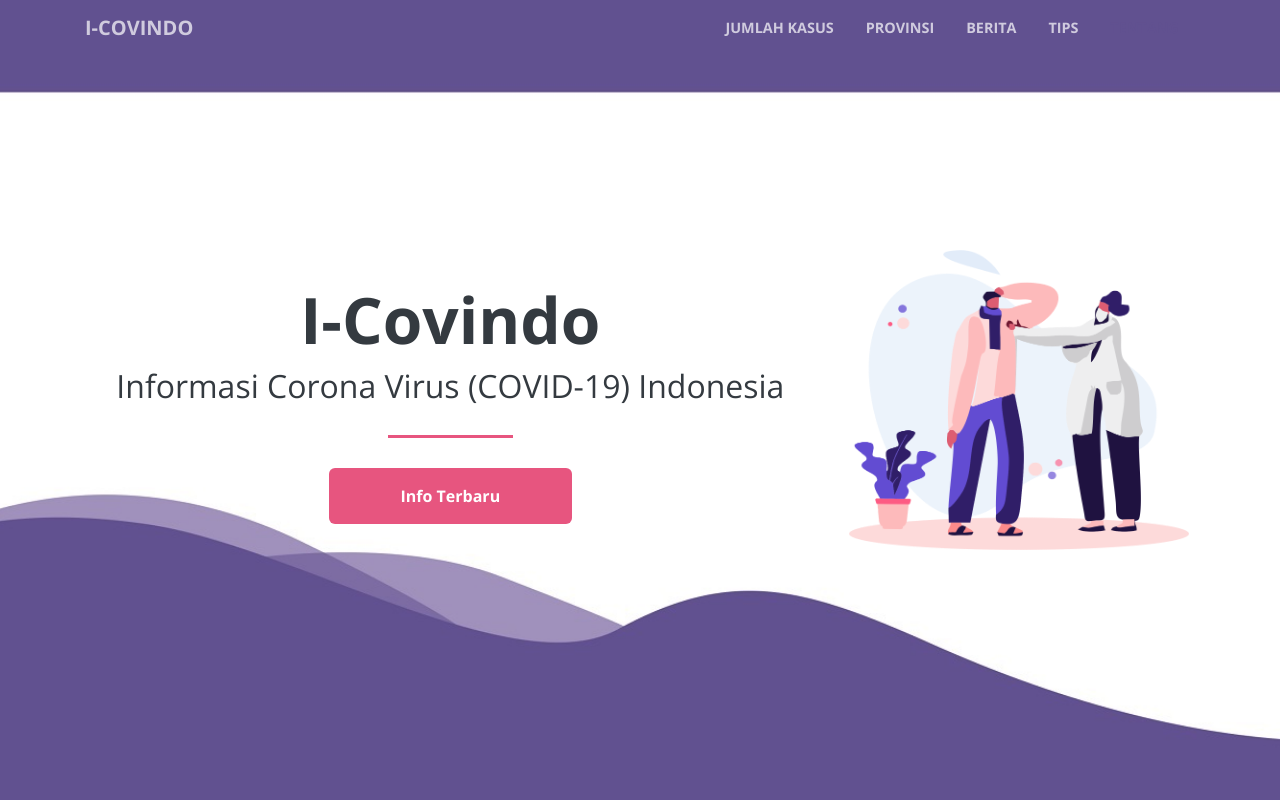
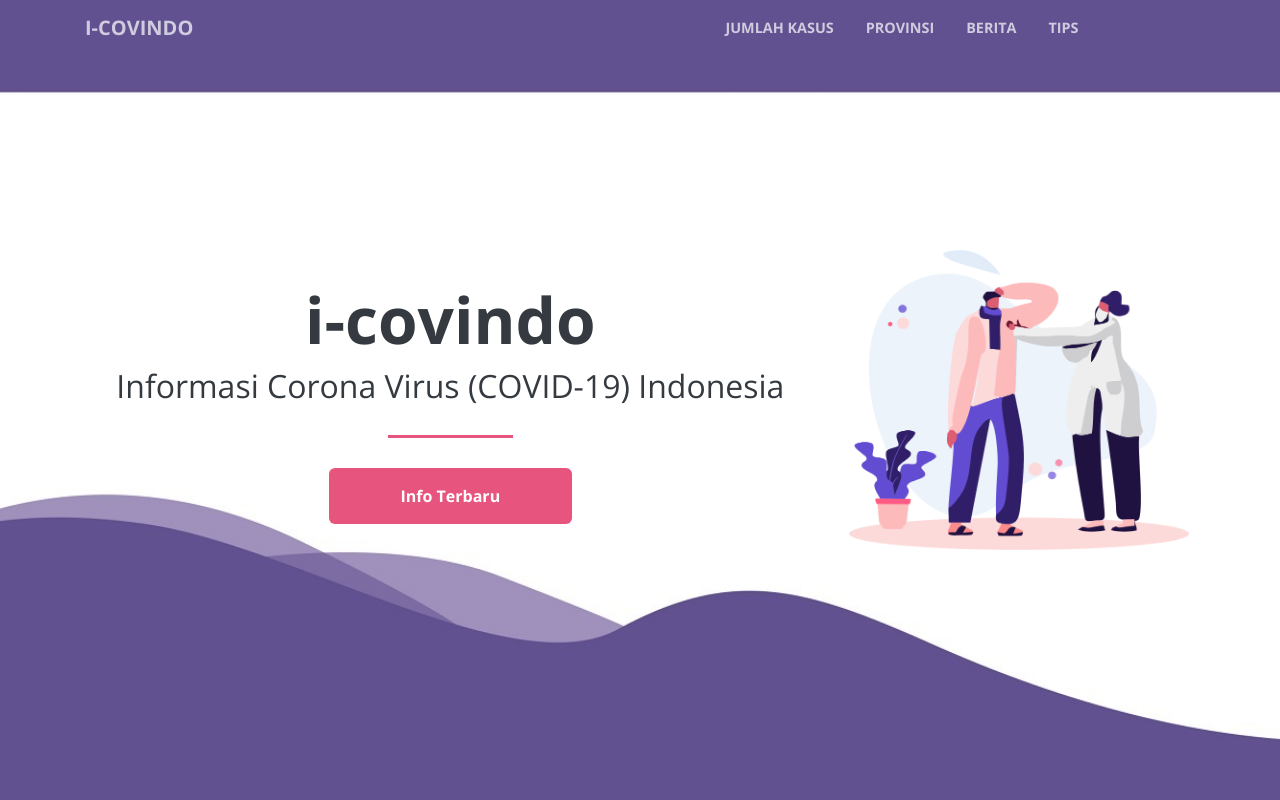
Before and after one commit to leoprananta/covid-19, a plain HTML site: page index.html in a window 1280 px wide. Shown: the top 800 px of the page. Drawn offline with nearby package versions, Linux system fonts and the light colour scheme; no server answers; some icons are missing; a web font is replaced by a local one.

Commit message:
edit some text

```diff
--- a/index.html
+++ b/index.html
@@ -65,7 +65,7 @@
         <div class="row text-dark">
           <div class="col-lg-8 mt-5 mx-auto">
             <h1>
-              <strong>I-Covindo<br></strong>
+              <strong>i-covindo<br></strong>
             </h1>
             <h2>
               Informasi Corona Virus (COVID-19) Indonesia
```
